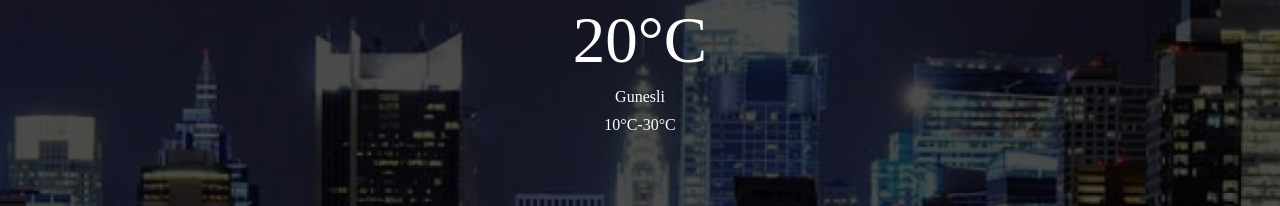
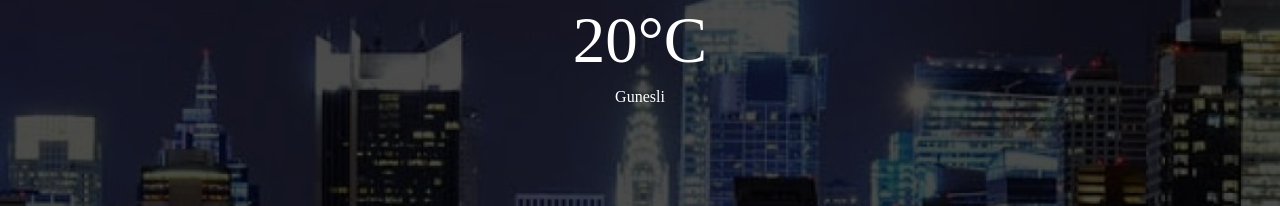
Before and after one commit to fatihtuzunn/hava-durumu-app, a plain HTML site: page index.html in a window 1280 px wide. Shown: the part 226-432 px from the top of the page. Drawn offline with Linux system fonts and the light colour scheme.

Commit message:
Update index.html

```diff
--- a/index.html
+++ b/index.html
@@ -23,7 +23,7 @@
             <div class="city"> İstanbul </div>
             <div class="temp">20°C</div>
             <div class="desc">Gunesli</div>
-            <div class="maxmin">10°C-30°C</div>
+
 
 
         </div>
```
